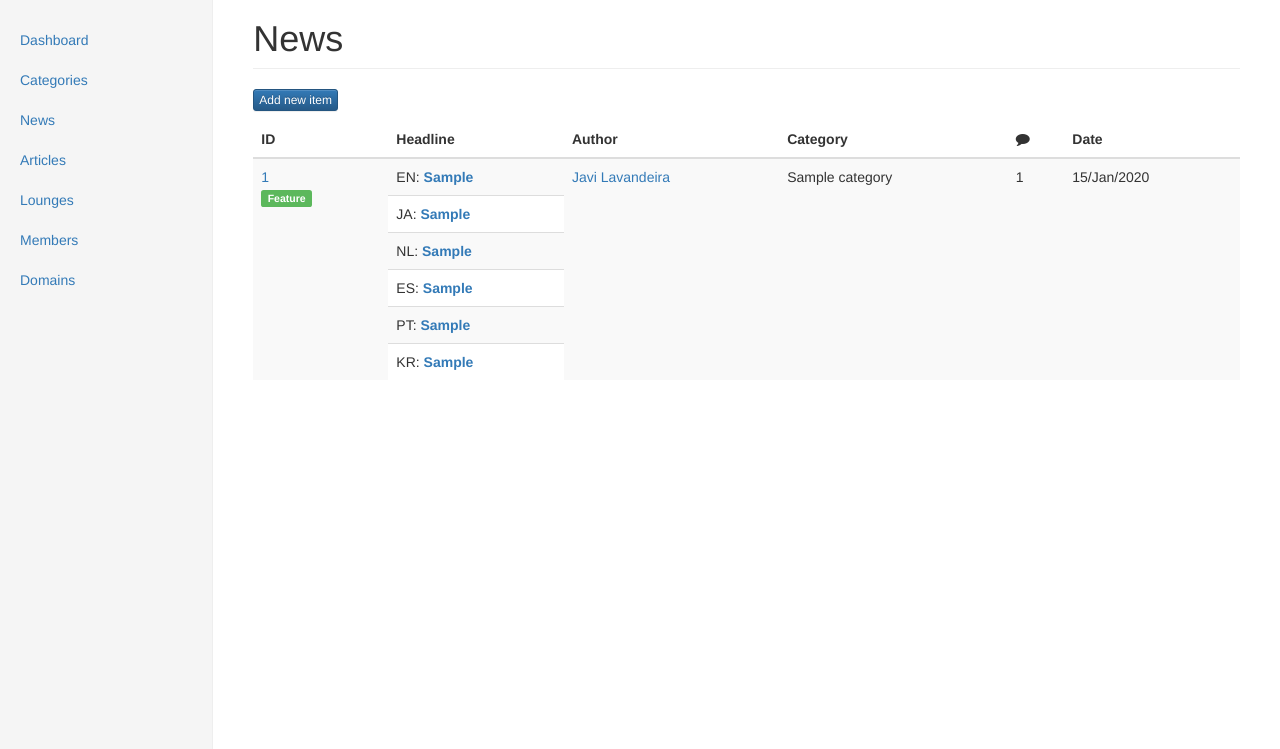
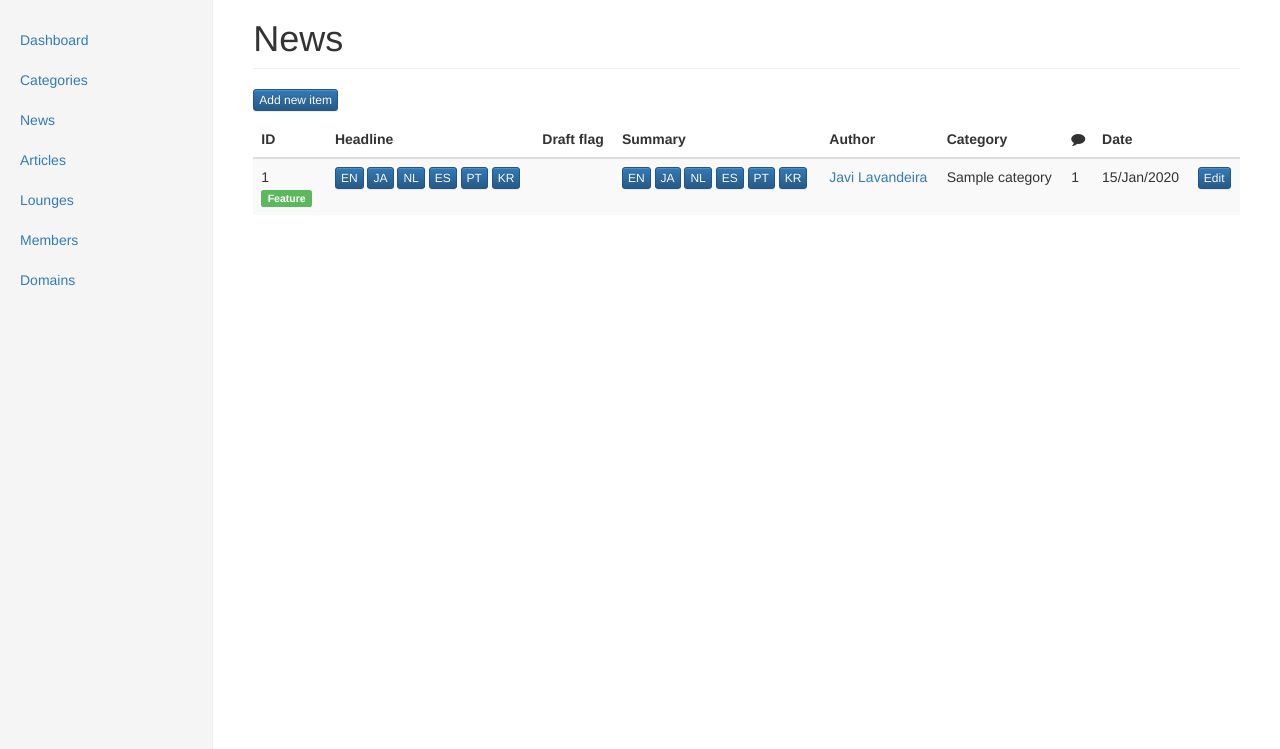
Before and after one commit to javilm/msx-center, a Flask app: template templates/admin/news.html in a window 1280 px wide. Shown: the part 51-800 px from the top of the page. Run offline with Flask 2, Linux system fonts and the light colour scheme; the template is opened without the code that fills it: values that come from a table or form of the project are taken from there, others are empty; tables that the repository leaves empty hold one stand-in row (values such as "Sample post"); parts of the project's set-up code (start-up, migrations or seed data) failed here and were passed over; some libraries are stand-ins or nearby versions.

Commit message:
Added 'summary' field to the news items and modified the relevant parts of the admin interface'

```diff
--- a/app.py
+++ b/app.py
@@ -731,6 +731,12 @@ class NewsItem(db.Model):
 	headline_es = db.Column(db.String())
 	headline_pt = db.Column(db.String())
 	headline_kr = db.Column(db.String())
+	summary_en = db.Column(db.String())
+	summary_ja = db.Column(db.String())
+	summary_nl = db.Column(db.String())
+	summary_es = db.Column(db.String())
+	summary_pt = db.Column(db.String())
+	summary_kr = db.Column(db.String())
 	subhead_en = db.Column(db.String())
 	subhead_ja = db.Column(db.String())
 	subhead_nl = db.Column(db.String())
@@ -1805,7 +1811,7 @@ def page_news():
 
 	# Get the news items
 	#items = db.session.query(NewsItem,User).filter(User.id == NewsItem.author_id).all()
-	items = NewsItem.query.order_by(NewsItem.date_published.desc())
+	items = NewsItem.query.order_by(NewsItem.date_published.desc()).limit(5)
 
 	return render_template('news/news-list.html', user=user, items=items)
 
--- a/static/js/admin/news/news-add.js
+++ b/static/js/admin/news/news-add.js
@@ -71,36 +71,42 @@ $("#saveButton").click(function (e) {
 			'en': {
 				headline: $('#field_headline_en').val(),
 				subhead: $('#field_subhead_en').val(),
+				summary: $('#field_summary_en').val(),
 				body: quill_en.root.innerHTML,
 				is_draft: $('#field_is_draft_en').is(':checked')?'on':'off'
 			},
 			'ja': {
 				headline: $('#field_headline_ja').val(),
 				subhead: $('#field_subhead_ja').val(),
+				summary: $('#field_summary_ja').val(),
 				body: quill_ja.root.innerHTML,
 				is_draft: $('#field_is_draft_ja').is(':checked')?'on':'off'
 			},
 			'nl': {
 				headline: $('#field_headline_nl').val(),
 				subhead: $('#field_subhead_nl').val(),
+				summary: $('#field_summary_nl').val(),
 				body: quill_nl.root.innerHTML,
 				is_draft: $('#field_is_draft_nl').is(':checked')?'on':'off'
 			},
 			'es': {
 				headline: $('#field_headline_es').val(),
 				subhead: $('#field_subhead_es').val(),
+				summary: $('#field_summary_es').val(),
 				body: quill_es.root.innerHTML,
 				is_draft: $('#field_is_draft_es').is(':checked')?'on':'off'
 			},
 			'pt': {
 				headline: $('#field_headline_pt').val(),
 				subhead: $('#field_subhead_pt').val(),
+				summary: $('#field_summary_pt').val(),
 				body: quill_pt.root.innerHTML,
 				is_draft: $('#field_is_draft_pt').is(':checked')?'on':'off'
 			},
 			'kr': {
 				headline: $('#field_headline_kr').val(),
 				subhead: $('#field_subhead_kr').val(),
+				summary: $('#field_summary_kr').val(),
 				body: quill_kr.root.innerHTML,
 				is_draft: $('#field_is_draft_kr').is(':checked')?'on':'off'
 			},
--- a/static/js/admin/news/news-edit.js
+++ b/static/js/admin/news/news-edit.js
@@ -70,26 +70,32 @@ $("#saveButton").click(function (e) {
 		data: {
 			headline_en: $('#field_headline_en').val(),
 			subhead_en: $('#field_subhead_en').val(),
+			summary_en: $('#field_summary_en').val(),
 			body_en: quill_en.root.innerHTML,
 			is_draft_en: $('#field_is_draft_en').is(':checked')?'on':'off',
 			headline_ja: $('#field_headline_ja').val(),
 			subhead_ja: $('#field_subhead_ja').val(),
+			summary_ja: $('#field_summary_ja').val(),
 			body_ja: quill_ja.root.innerHTML,
 			is_draft_ja: $('#field_is_draft_ja').is(':checked')?'on':'off',
 			headline_nl: $('#field_headline_nl').val(),
 			subhead_nl: $('#field_subhead_nl').val(),
+			summary_nl: $('#field_summary_nl').val(),
 			body_nl: quill_nl.root.innerHTML,
 			is_draft_nl: $('#field_is_draft_nl').is(':checked')?'on':'off',
 			headline_es: $('#field_headline_es').val(),
 			subhead_es: $('#field_subhead_es').val(),
+			summary_es: $('#field_summary_es').val(),
 			body_es: quill_es.root.innerHTML,
 			is_draft_es: $('#field_is_draft_es').is(':checked')?'on':'off',
 			headline_pt: $('#field_headline_pt').val(),
 			subhead_pt: $('#field_subhead_pt').val(),
+			summary_pt: $('#field_summary_pt').val(),
 			body_pt: quill_pt.root.innerHTML,
 			is_draft_pt: $('#field_is_draft_pt').is(':checked')?'on':'off',
 			headline_kr: $('#field_headline_kr').val(),
 			subhead_kr: $('#field_subhead_kr').val(),
+			summary_kr: $('#field_summary_kr').val(),
 			body_kr: quill_kr.root.innerHTML,
 			is_draft_kr: $('#field_is_draft_kr').is(':checked')?'on':'off',
 			author_id: $('#field_author_id').val(),
--- a/templates/admin/news.html
+++ b/templates/admin/news.html
@@ -4,6 +4,14 @@
 {% block extracss %}
 <link rel="stylesheet" href="/static/css/font-awesome.min.css">
 {% endblock %}
+
+{% macro popover_button(field, lang) %}
+{% if field %}
+	<button class="btn btn-primary btn-xs" data-toggle="popover" data-content="{{ field }}">{{ lang }}</button>
+{% else %}
+	<button class="btn btn-default btn-xs disabled">{{ lang }}</button>
+{% endif %}
+{% endmacro %}
 
 {% block content %}
 <h1 class="page-header">News</h1>
@@ -17,50 +25,50 @@
 			<tr>
 				<th>ID</th>
 				<th>Headline</th>
+				<th>Draft flag</th>
+				<th>Summary</th>
 				<th>Author</th>
 				<th>Category</th>
 				<th><i class="fa fa-comment"></i></th>
 				<th>Date</th>
+				<th></th>
 			</tr>
 		</thead>
 		<tbody>
 			{% for item in news_items %}
 				<tr>
-					<td rowspan="6"><a href="{{ url_for('page_admin_news_edit', item_id=item.id) }}">{{ item.id }}</a>
+					<td>{{ item.id }}</a>
 						{% if item.is_feature %}<div class="news-item-labels"><span class="label label-success">Feature</span></div>{% endif %}
 					</td>
-					<td>EN: <a href="{{ url_for('page_admin_news_edit', item_id=item.id) }}"><strong>{{ item.headline_en }}</strong></a>
-						{% if item.is_draft_en %}<span class="label label-warning">Draft</span>{% endif %}
+					<td>
+						{{ popover_button(item.headline_en, 'EN') }}
+						{{ popover_button(item.headline_ja, 'JA') }}
+						{{ popover_button(item.headline_nl, 'NL') }}
+						{{ popover_button(item.headline_es, 'ES') }}
+						{{ popover_button(item.headline_pt, 'PT') }}
+						{{ popover_button(item.headline_kr, 'KR') }}
 					</td>
-					<td rowspan="6"><a href="#">Javi Lavandeira</a></td>
-					<td rowspan="6">{{ item.category.name_en }}</td>
-					<td rowspan="6">{{ item.num_comments }}</td>
-					<td rowspan="6">{{ item.date_published.strftime('%d/%b/%Y') }}</td>
-				</tr>
-				<tr>
-					<td>JA: <a href="{{ url_for('page_admin_news_edit', item_id=item.id) }}"><strong>{{ item.headline_ja }}</strong></a>
-						{% if item.is_draft_ja %}<span class="label label-warning">Draft</span>{% endif %}
+					<td>
+						{% if item.is_draft_en %}<span class="label label-warning">EN</span>{% endif %}
+						{% if item.is_draft_ja %}<span class="label label-warning">JA</span>{% endif %}
+						{% if item.is_draft_nl %}<span class="label label-warning">NL</span>{% endif %}
+						{% if item.is_draft_es %}<span class="label label-warning">ES</span>{% endif %}
+						{% if item.is_draft_pt %}<span class="label label-warning">PT</span>{% endif %}
+						{% if item.is_draft_kr %}<span class="label label-warning">KR</span>{% endif %}
 					</td>
-				</tr>
-				<tr>
-					<td>NL: <a href="{{ url_for('page_admin_news_edit', item_id=item.id) }}"><strong>{{ item.headline_nl }}</strong></a>
-						{% if item.is_draft_nl %}<span class="label label-warning">Draft</span>{% endif %}
+					<td>
+						{{ popover_button(item.summary_en, 'EN') }}
+						{{ popover_button(item.summary_ja, 'JA') }}
+						{{ popover_button(item.summary_nl, 'NL') }}
+						{{ popover_button(item.summary_es, 'ES') }}
+						{{ popover_button(item.summary_pt, 'PT') }}
+						{{ popover_button(item.summary_kr, 'KR') }}
 					</td>
-				</tr>
-				<tr>
-					<td>ES: <a href="{{ url_for('page_admin_news_edit', item_id=item.id) }}"><strong>{{ item.headline_es }}</strong></a>
-						{% if item.is_draft_es %}<span class="label label-warning">Draft</span>{% endif %}
-					</td>
-				</tr>
-				<tr>
-					<td>PT: <a href="{{ url_for('page_admin_news_edit', item_id=item.id) }}"><strong>{{ item.headline_pt }}</strong></a>
-						{% if item.is_draft_pt %}<span class="label label-warning">Draft</span>{% endif %}
-					</td>
-				</tr>
-				<tr>
-					<td>KR: <a href="{{ url_for('page_admin_news_edit', item_id=item.id) }}"><strong>{{ item.headline_kr }}</strong></a>
-						{% if item.is_draft_kr %}<span class="label label-warning">Draft</span>{% endif %}
-					</td>
+					<td><a href="#">Javi Lavandeira</a></td>
+					<td>{{ item.category.name_en }}</td>
+					<td>{{ item.num_comments }}</td>
+					<td>{{ item.date_published.strftime('%d/%b/%Y') }}</td>
+					<td><a href="{{ url_for('page_admin_news_edit', item_id=item.id) }}"><button class="btn btn-primary btn-xs">Edit</button></a></td>
 				</tr>
 			{% endfor %}
 		</tbody>
```
Also changed, not shown: templates/admin/lounges.html (+7 -4 lines), templates/admin/news-add.html (+6 -1 lines), templates/admin/news-edit.html (+24 -0 lines).
